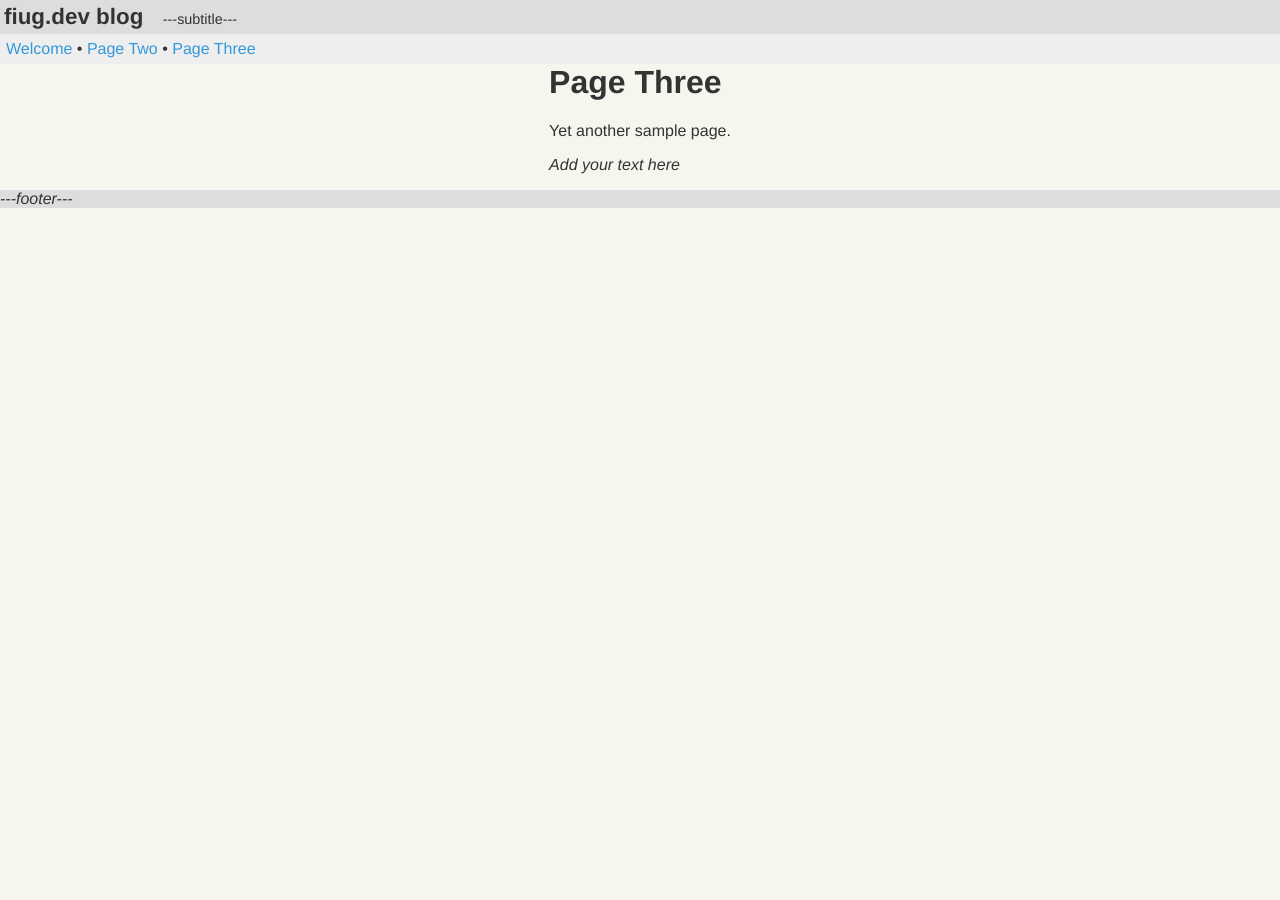
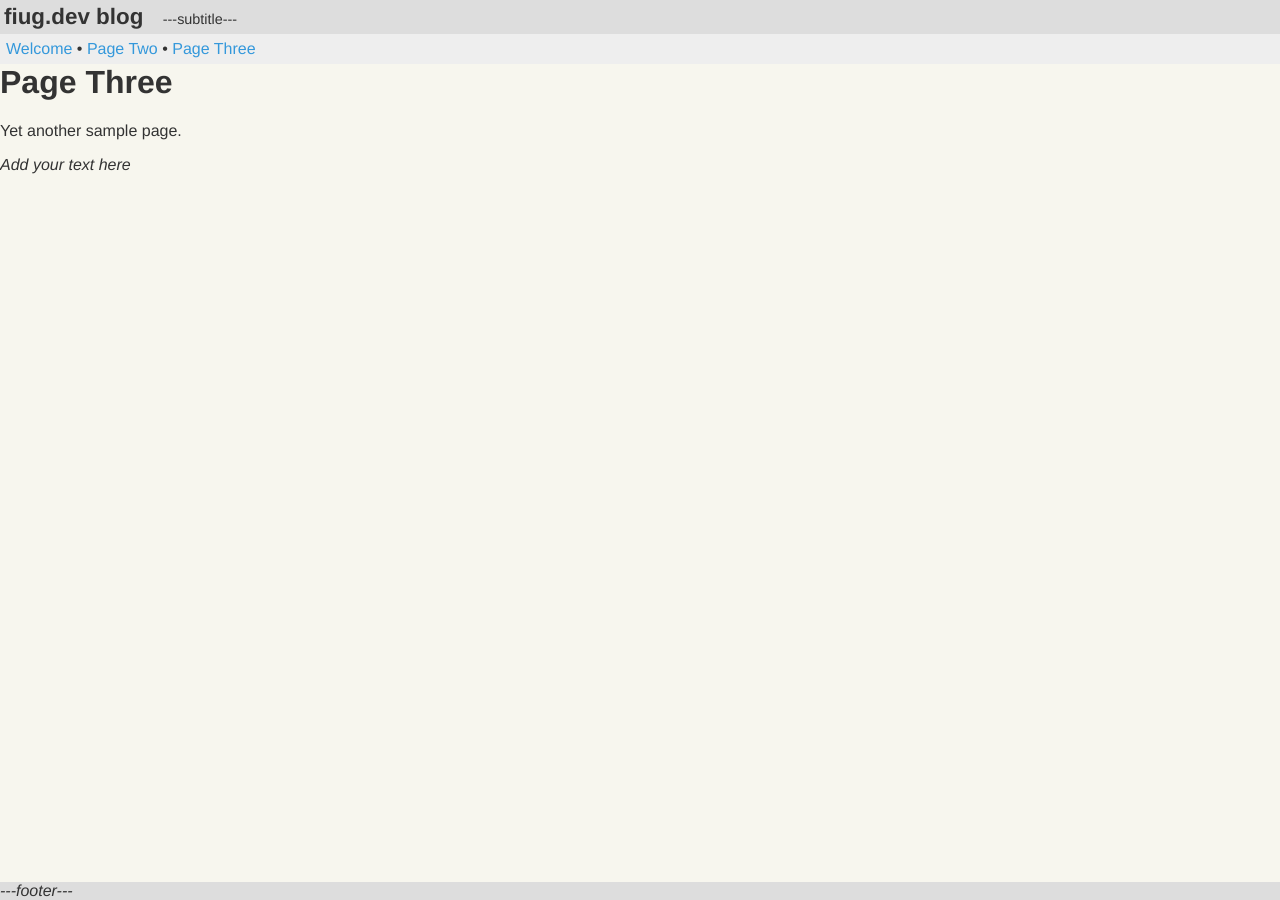
Before and after one commit to fiugd/blog, a Jekyll site: the page built from docs/three.html, in a window 1280 px wide. Built offline with Jekyll 4.4.1, drawn with Linux system fonts in a browser that asks for light colours.

Commit message:
Update style.scss

```diff
--- a/docs/css/style.scss
+++ b/docs/css/style.scss
@@ -21,15 +21,10 @@
   margin-top: 0;
 }
 
-html,
-body,
-div{
+html, body, div {
   margin: 0;
   padding: 0;
 }
-
-/* =
--------------------------------------------------------------- */
 
 body{
   font-family: $font-family;
@@ -38,28 +33,16 @@ body{
   height: 100vh;
   align-items: center;
 }
-#header, #footer, #nav{
-  width: -webkit-fill-available;
-}
-a, a:visited {
-  text-decoration: none;
-}
-a:hover {
-  text-decoration: underline;
-}
 
+#header, #footer, #nav, #content { width: -webkit-fill-available; }
+#content { margin-bottom: auto; }
+a, a:visited { text-decoration: none; }
+a:hover { text-decoration: underline; }
 
-#header {
-  padding: 4px;
-}
+#header { padding: 4px; }
+#nav { padding: 6px; }
 #header .big {
   font-size:   140%;
   font-weight: bold;
 }
-#header .small {
-  font-size:    90%;
-  padding-left: 15px;
-}
-#nav {
-  padding: 6px;
-}
+#header .small { font-size:    90%; padding-left: 15px; }
```
Lines whose indentation alone changed are shown as unchanged.
